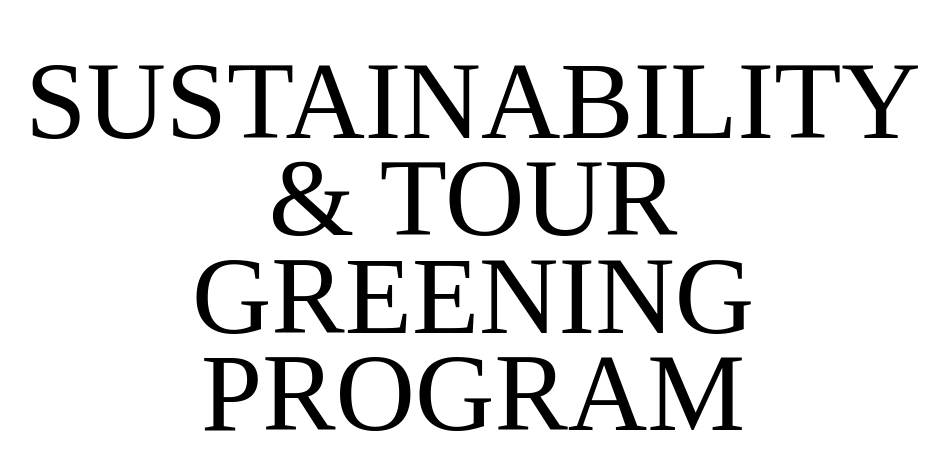
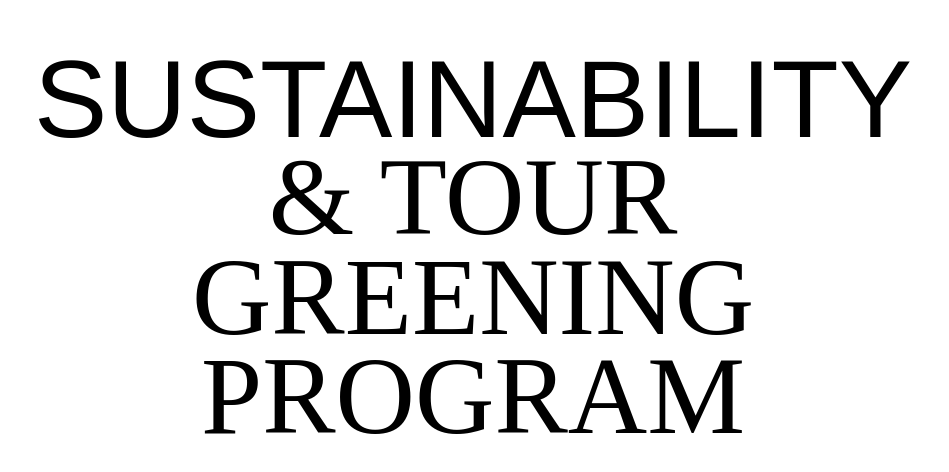
Before and after one commit to pattwala/pattwala.github.io, a website: page bookmania/index.html in a window 1280 px wide. Shown: the part 152-624 px from the top of the page, without its empty margins (167-1116 px from the left). Drawn offline with Linux system fonts and the light colour scheme; a web font is replaced by a local one.

Commit message:
no message

```diff
--- a/bookmania/index.html
+++ b/bookmania/index.html
@@ -7,7 +7,7 @@
 	<link rel="stylesheet" href="https://use.typekit.net/bkz7sza.css">
 	<style>
 		h1 {
-			font-family: 'ITC Kabel Std';
+			font-family: 'ITC Kabel Std', Kabel, sans-serif;
 			font-weight: 500;
 			text-align: center;
 			text-transform: uppercase;
```
